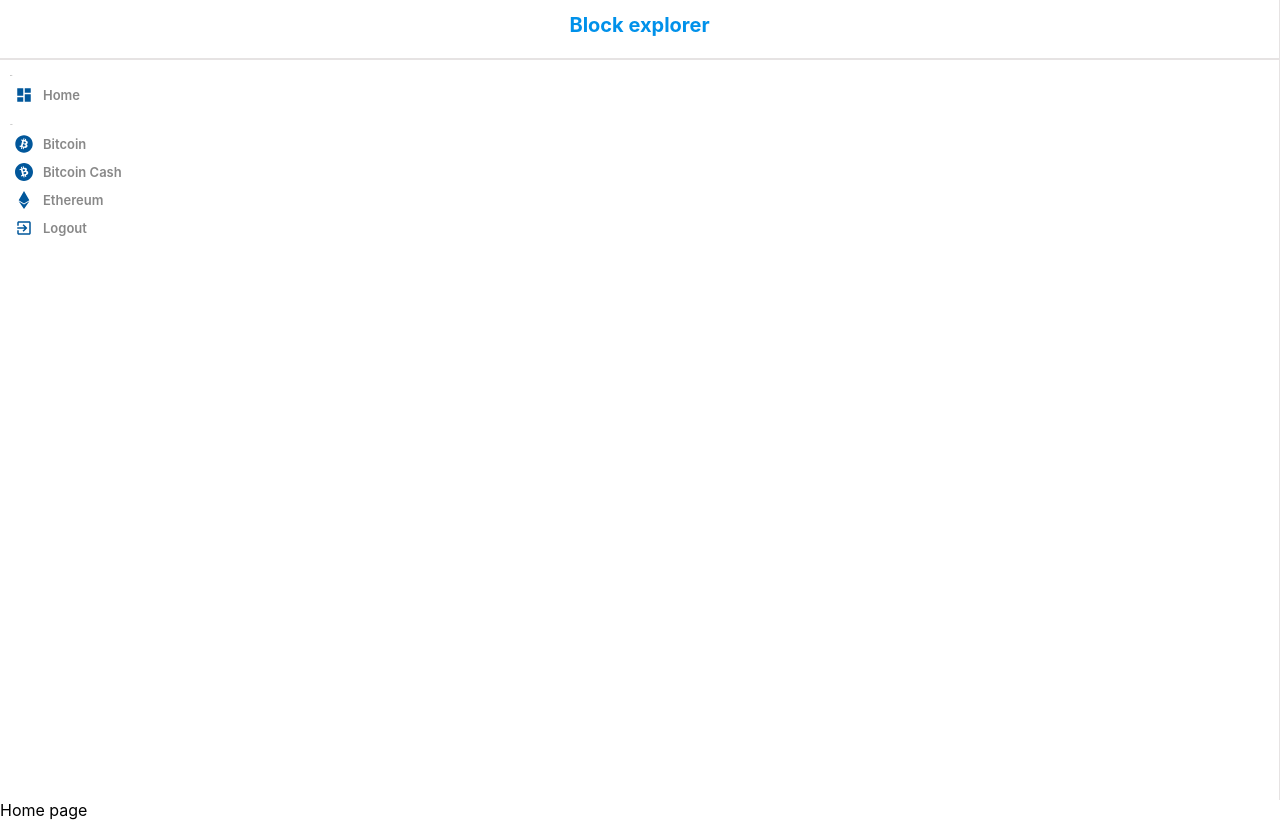
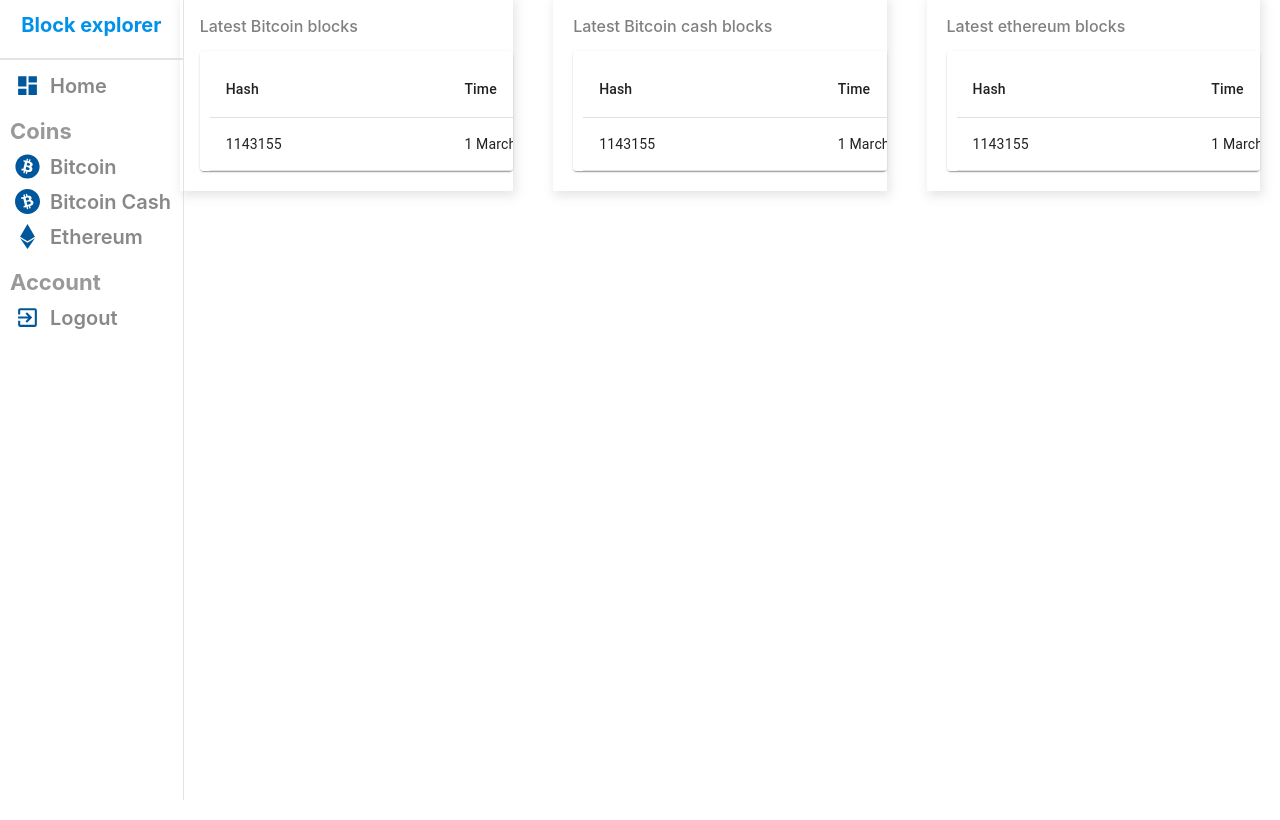
Before and after one commit to BlSchulpen/Fontys.BlockExplorer.Frontend, a React (Create React App) app: page / in a window 1280 px wide. Built offline with nearby package versions, Linux system fonts and the light colour scheme; the HTML template or start-up script is replaced by a standard one.

Commit message:
blocks on grid

```diff
--- a/src/components/Sidebar.tsx
+++ b/src/components/sidebar/Sidebar.tsx
@@ -17,7 +17,7 @@
         <hr />
         <div className="center">
           <ul>
-            <p className="title">Main</p>
+            {/* <p className="title">Main</p> */}
             <li>
               <DashboardIcon className="icon" />
               <span>Home</span>
@@ -41,6 +41,7 @@
                 <span>Ethereum</span>
               </li>
             </Link>
+            <p className="title">Account</p>
             <li>
               <ExitToAppIcon className="icon" />
               <span>Logout</span>
--- a/src/components/sidebar.scss
+++ b/src/components/sidebar/sidebar.scss
@@ -32,7 +32,7 @@
         padding: 0;
 
         .title {
-          font-size: 1px;
+          font-size: 22px;
           font-weight: bold;
           color: #999;
           margin-top: 15px;
@@ -50,12 +50,12 @@
           }
 
           .icon {
-            font-size: 18px;
+            font-size: 25px;
             color: #01579b;
           }
 
           span{
-              font-size: 13px;
+              font-size: 20px;
               font-weight: 600;
               color: #888;
               margin-left: 10px;
--- /dev/null
+++ b/src/components/table/Table.tsx
@@ -0,0 +1,46 @@
+import "./table.scss";
+import MatTable from "@mui/material/Table";
+import TableBody from "@mui/material/TableBody";
+import TableCell from "@mui/material/TableCell";
+import TableContainer from "@mui/material/TableContainer";
+import TableHead from "@mui/material/TableHead";
+import TableRow from "@mui/material/TableRow";
+import Paper from "@mui/material/Paper";
+
+const rows = [
+    {
+    id: 1143155,
+    product: "Acer Nitro 5",
+    customer: "John Smith",
+    date: "1 March",
+    amount: 785,
+    method: "Cash on Delivery",
+    }
+];
+
+const Table = () => {
+    return (
+        <TableContainer component={Paper} className="table">
+        <MatTable sx={{ minWidth: 650 }} aria-label="simple table">
+          <TableHead>
+            <TableRow>
+              <TableCell className="tableCell">Hash</TableCell>
+              <TableCell className="tableCell">Time</TableCell>
+              <TableCell className="tableCell">Value</TableCell>
+            </TableRow>
+          </TableHead>
+          <TableBody>
+            {rows.map((row) => (
+              <TableRow key={row.id}>
+                <TableCell className="tableCell">{row.id}</TableCell>
+                <TableCell className="tableCell">{row.date}</TableCell>
+                <TableCell className="tableCell">{row.amount}</TableCell>
+              </TableRow>
+            ))}
+          </TableBody>
+        </MatTable>
+      </TableContainer>
+          )
+};
+
+export default Table;
--- /dev/null
+++ b/src/components/table/table.scss
@@ -0,0 +1,18 @@
+.table {
+    display: flex;
+    justify-content: space-between;
+    flex: 1;
+    padding: 10px;
+    -webkit-box-shadow: 2px 4px 10px 1px rgba(0, 0, 0, 0.47);
+    box-shadow: 2px 4px 10px 1px rgba(201, 201, 201, 0.47);
+    border-radius: 10px;
+    height: 100px;
+
+
+
+    .cellWrapper {
+      display: flex;
+      align-items: center;
+
+    }
+  }
--- a/src/pages/Home.tsx
+++ b/src/pages/Home.tsx
@@ -1,10 +1,34 @@
-import Sidebar from "../components/Sidebar";
+import Sidebar from "../components/sidebar/Sidebar";
+import Table from "../components/table/Table";
+import "./home.scss";
+import Grid from '@mui/material/Grid';
 
 const Home = () => {
     return (
-        <div>
-            <Sidebar/>
-            Home page
+        <div className="home">
+            <Sidebar />
+            <div className="homeContainer">
+                <Grid container spacing={3}>
+                    <Grid xs={4}>
+                        <div className="listContainer">
+                            <div className="listTitle">Latest Bitcoin blocks</div>
+                            <Table />
+                        </div>
+                    </Grid>
+                    <Grid xs={4}>
+                        <div className="listContainer">
+                            <div className="listTitle">Latest Bitcoin cash blocks</div>
+                            <Table />
+                        </div>
+                    </Grid>
+                    <Grid xs={4}>
+                        <div className="listContainer">
+                            <div className="listTitle">Latest ethereum blocks</div>
+                            <Table />
+                        </div>
+                    </Grid>
+                </Grid>
+            </div>
         </div>
     )
 }
--- a/src/pages/home.scss
+++ b/src/pages/home.scss
@@ -6,9 +6,9 @@
 
       .widgets,
       .charts {
-        display: flex;
+        display: grid;
         padding: 20px;
-        gap: 20px;
+        gap: 3;
       }
 
       .charts {
```
